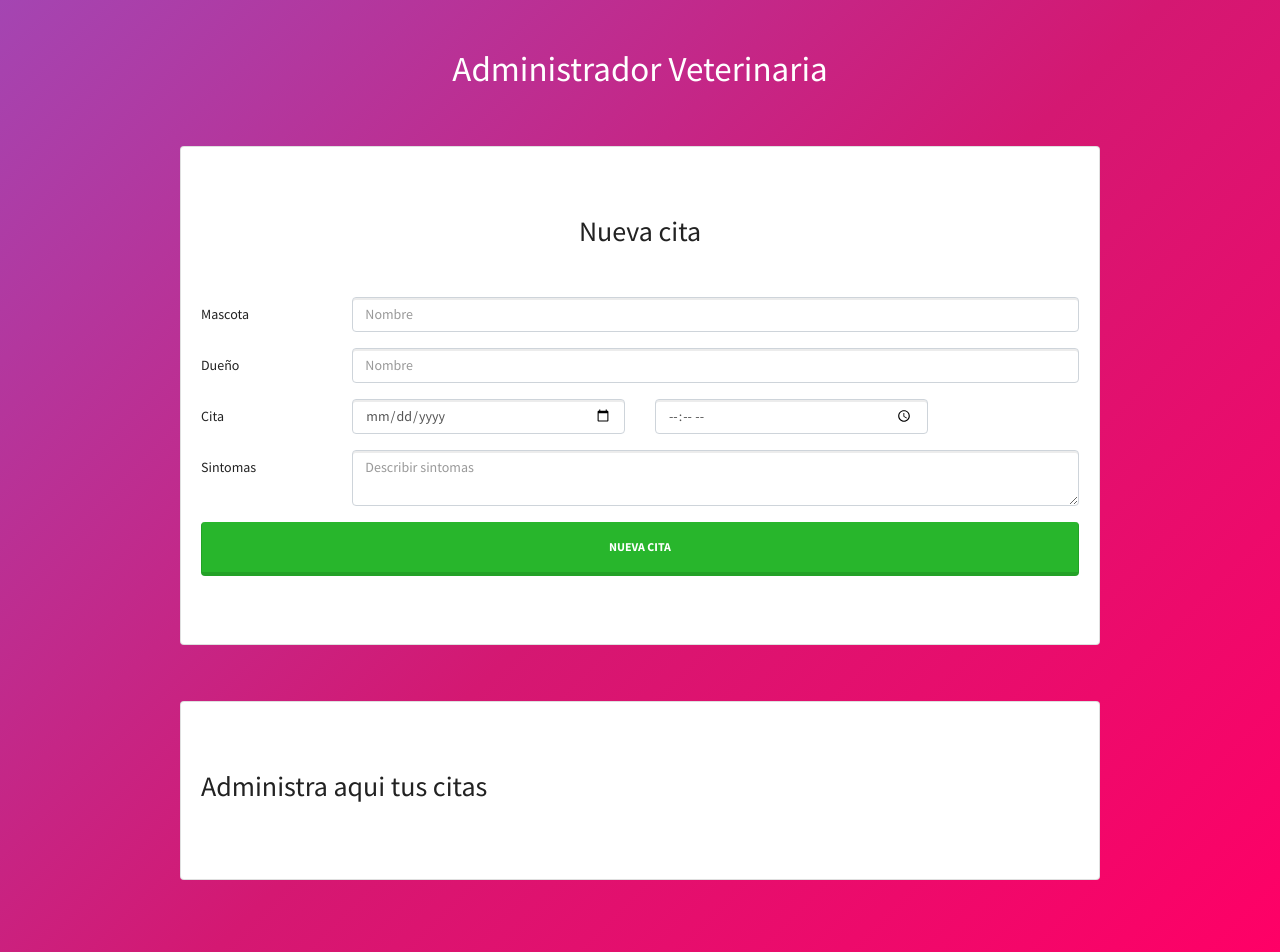
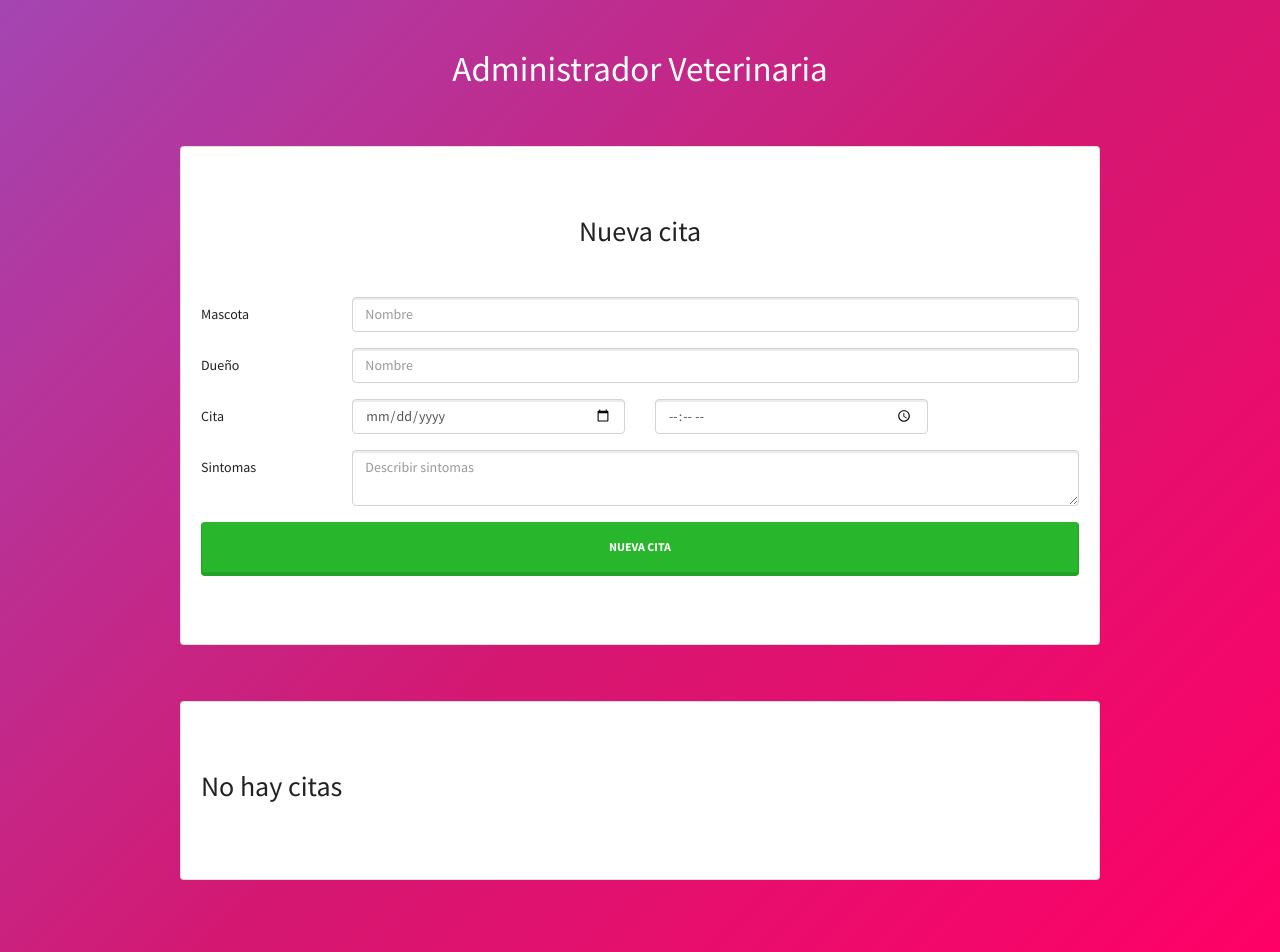
Before and after one commit to ilittleangel/udemy-pacientes-veterinaria, a React (Create React App) app: page / in a window 1280 px wide. Shown: the top 952 px of the page. Built offline with nearby package versions, Linux system fonts and the light colour scheme.

Commit message:
dinamic show mensaje lista citas

```diff
--- a/src/components/Citas.js
+++ b/src/components/Citas.js
@@ -4,10 +4,18 @@ import PropTypes from 'prop-types';
 
 
 const Citas = ({citas, eliminarCita}) => {
+
+    let mensaje = "Administra aqui tus citas";
+    if (citas.length === 0) {
+        mensaje = "No hay citas"
+    }
+
+    const msg = Object.keys(citas).length === 0 ? 'No hay citas' : 'Administra aqui tus citas';
+
     return (
         <div className="card mt-2 py-5">
             <div className="card-body">
-                <h2>Administra aqui tus citas</h2>
+                <h2>{msg}</h2>
                 <div className="lista-citas">
                     {citas.map(cita => (
                         <Cita
```
